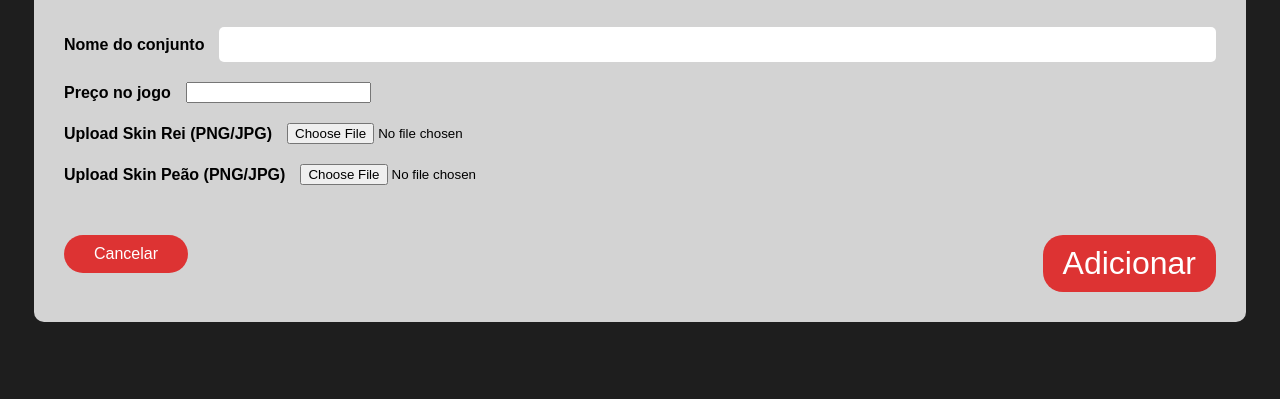
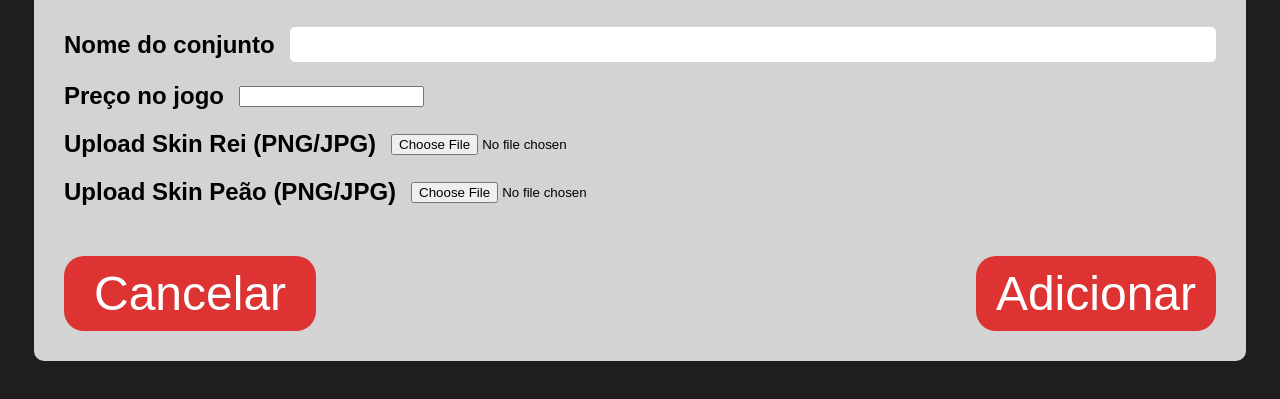
Before and after one commit to askoritaa/telaCrudOnitama202501, a website: page public/formularioPecas.html in a window 1280 px wide. Shown: the part 111-510 px from the top of the page. Drawn offline with Linux system fonts and the light colour scheme.

Commit message:
ajuste tamanho formularios

```diff
--- a/public/style.css
+++ b/public/style.css
@@ -124,6 +124,7 @@ td img{
   flex-direction: column;
   gap: 20px;
   margin-top: 30px;
+  font-size: 150%;
 }
 
 .form-row {
@@ -155,7 +156,7 @@ input[type="text"] {
   color: white;
   border: none;
   padding: 10px 30px;
-  font-size: 16px;
+  font-size: 200%;
   border-radius: 20px;
   cursor: pointer;
 }
```
